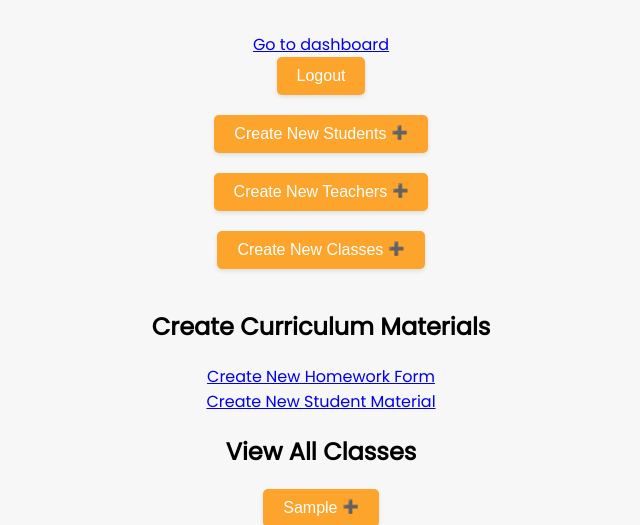
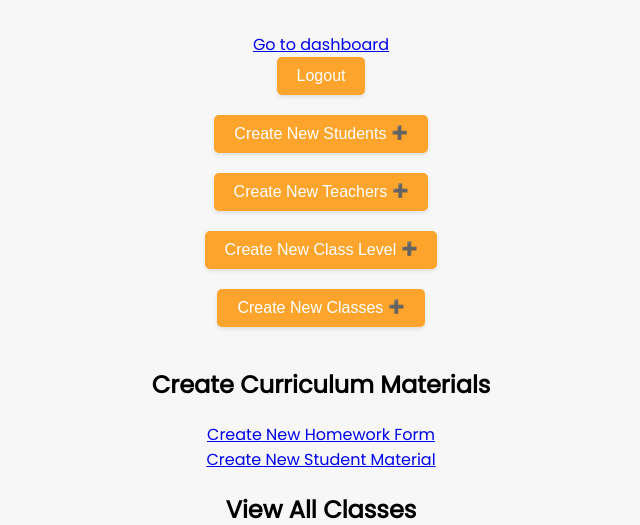
Before and after one commit to CEGabriele/penguin-python-platform, a Django app: page /dashboard/admin-dashboard/ in a window 1280 px wide. Shown: the top 525 px of the page, without its empty margins (319-959 px from the left). Run offline with Django 5.2, Linux system fonts and the light colour scheme; a user stored in the database is signed in; tables that the repository leaves empty hold one stand-in row (values such as "Sample post"); some libraries are stand-ins or nearby versions.

Commit message:
Form to create new curriculum / class level

```diff
--- a/dashboard/forms.py
+++ b/dashboard/forms.py
@@ -107,6 +107,17 @@ class TeacherCreationForm(forms.Form):
         Teacher.objects.create(user=user, is_admin=self.cleaned_data.get('is_admin', False))
         return user
 
+class CurriculumCreationForm(forms.ModelForm):
+    class Meta:
+        model = Curriculum
+        fields = ['name']
+
+    def save(self, commit=True):
+        instance = super().save(commit=False)
+        if commit:
+            instance.save()
+        return instance
+
 class ClassCreationForm(forms.ModelForm):
     students = forms.ModelMultipleChoiceField(
         queryset=Student.objects.all(),
--- a/dashboard/templates/admin_dashboard.html
+++ b/dashboard/templates/admin_dashboard.html
@@ -61,6 +61,16 @@
         </form>
     </div>
     <br>
+    <button type ="button" class="collapsible">Create New Class Level </button>
+    <div class="content">
+        <h2>Create Level</h2>
+        <form method="post">
+        {% csrf_token %}
+        {{ curriculum_form.as_p }}
+        <button type="submit" name="create_curriculum">Create Level</button>
+        </form>
+    </div>
+    <br>
     <button type ="button" class="collapsible">Create New Classes </button>
     <div class="content">
         <h2>Create a New Class</h2>
--- a/dashboard/views.py
+++ b/dashboard/views.py
@@ -1,6 +1,6 @@
 from django.shortcuts import render, redirect, get_object_or_404
 from django.http import FileResponse, Http404, HttpResponse, JsonResponse, HttpResponseBadRequest
-from .forms import HomeworkUpload, ClassworkUpload, HomeworkTemplateForm, HomeworkQuestionFormSet, HomeworkChoiceFormSet, StudentAnswerForm, StudentCreationForm, TeacherCreationForm, ClassCreationForm, ClassStudentUpdateForm, StudentPasswordResetForm, TeacherPasswordResetForm, AssignHomeworkDueDateForm, MaterialForm
+from .forms import HomeworkUpload, ClassworkUpload, HomeworkTemplateForm, HomeworkQuestionFormSet, HomeworkChoiceFormSet, StudentAnswerForm, StudentCreationForm, TeacherCreationForm, CurriculumCreationForm, ClassCreationForm, ClassStudentUpdateForm, StudentPasswordResetForm, TeacherPasswordResetForm, AssignHomeworkDueDateForm, MaterialForm
 from .models import Student, Uploads, Teacher, User, Class, HomeworkQuestion, AssignedHomework, StudentQuestionResponse, HomeworkTemplate, Material, PostedMaterial
 from django.contrib.auth.decorators import login_required
 from itertools import groupby
@@ -115,6 +115,7 @@ def admin_dashboard(request):
     student_form = StudentCreationForm()
     teacher_form = TeacherCreationForm()
     class_form = ClassCreationForm()
+    curriculum_form = CurriculumCreationForm()
     student_password_form = StudentPasswordResetForm()
     teacher_password_form = TeacherPasswordResetForm()
 
@@ -159,8 +160,14 @@ def admin_dashboard(request):
                     return redirect('admin_dashboard')
                 else:
                     print("Invalid teacher password form:", teacher_password_form.errors)
+            elif 'create_curriculum' in request.POST:
+                curriculum_form = CurriculumCreationForm(request.POST)
+                if curriculum_form.is_valid():
+                    curriculum_form.save()
+                    return redirect('admin_dashboard')
+
         return render(request, 'admin_dashboard.html', {'student_form':student_form, 'teacher_form':teacher_form, 'class_form':class_form, 'classes':classes,
-                                                        'student_password_form': student_password_form, 'teacher_password_form': teacher_password_form} )
+                                                        'student_password_form': student_password_form, 'teacher_password_form': teacher_password_form, 'curriculum_form': curriculum_form} )
     else:
         return redirect('login')
 
```
